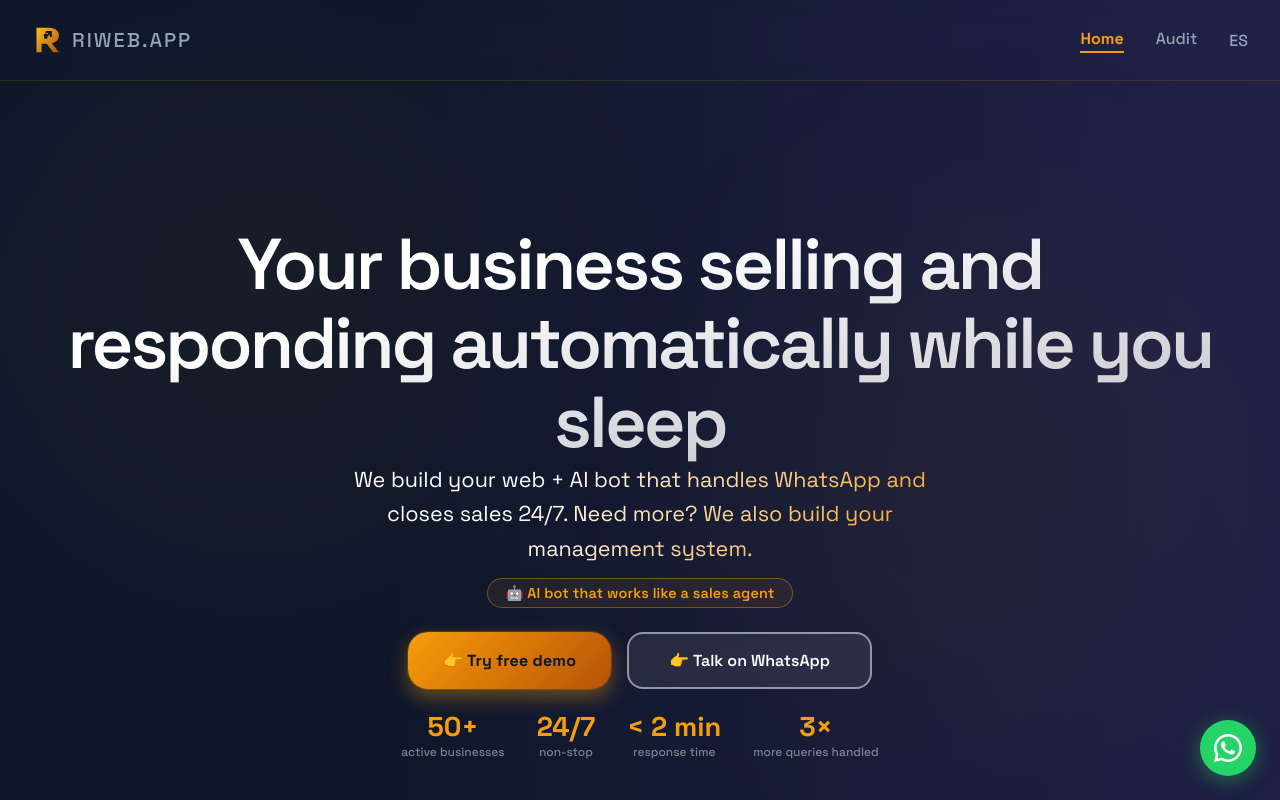
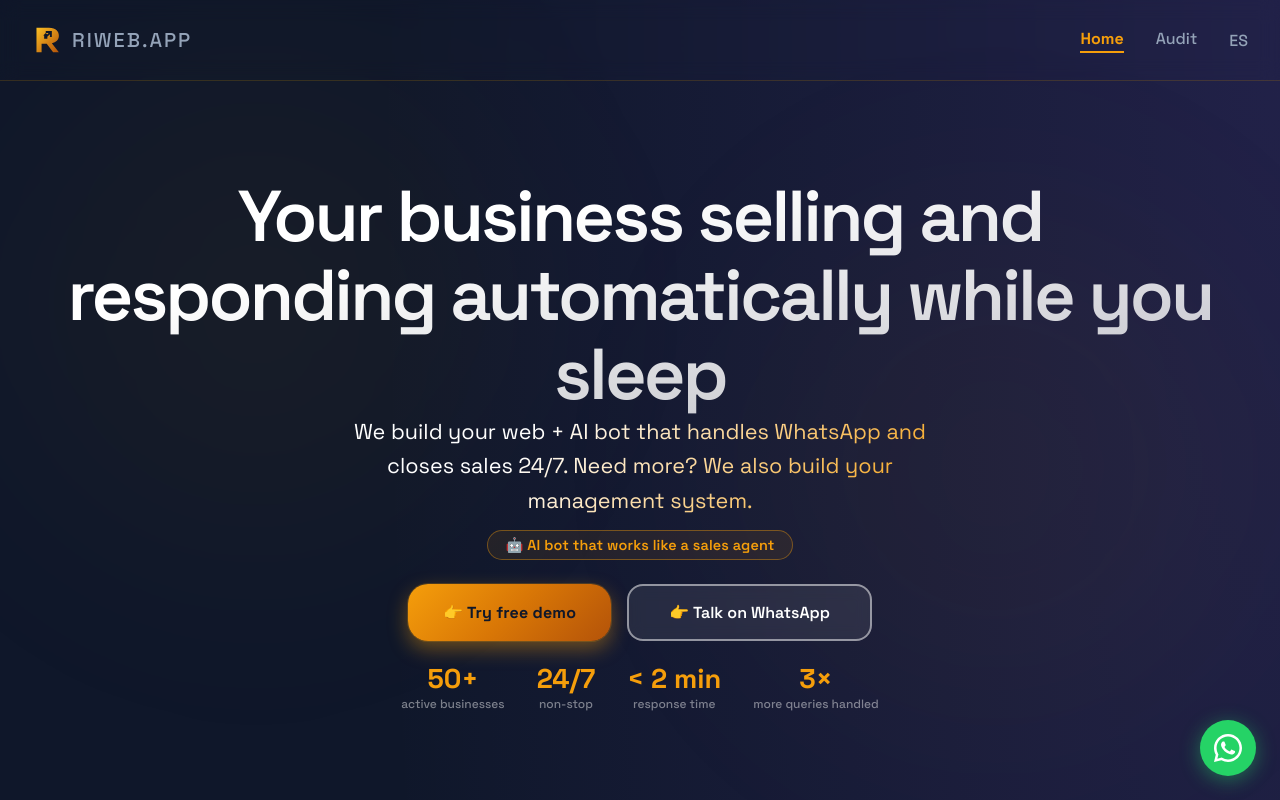
Before and after one commit to Inteliar-Stack-Agencia/RIWEB.APP, a React (Vite) app: page / in a window 1280 px wide. Shown: the top 800 px of the page. Built offline with nearby package versions, Linux system fonts and the light colour scheme; no server answers.

Commit message:
fix: reduce hero paddingTop to close gap below navbar

```diff
--- a/src/pages/HomePage.tsx
+++ b/src/pages/HomePage.tsx
@@ -266,7 +266,7 @@ export default function HomePage({ locale }: { locale: Locale }) {
         display: "flex",
         flexDirection: "column",
         justifyContent: "flex-start",
-        paddingTop: "clamp(3rem, 10vh, 6rem)",
+        paddingTop: "clamp(1rem, 4vh, 2.5rem)",
         paddingBottom: "2rem",
       }}>
 
```
